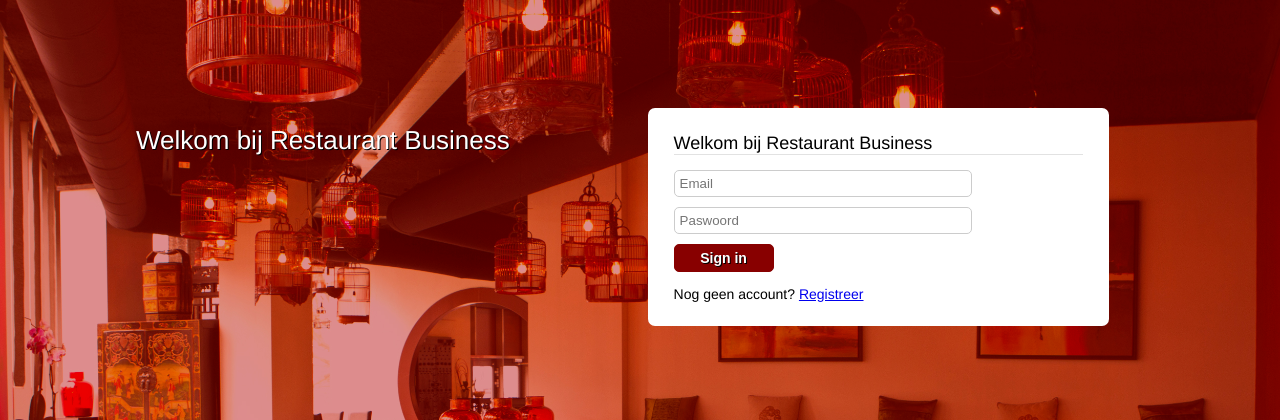
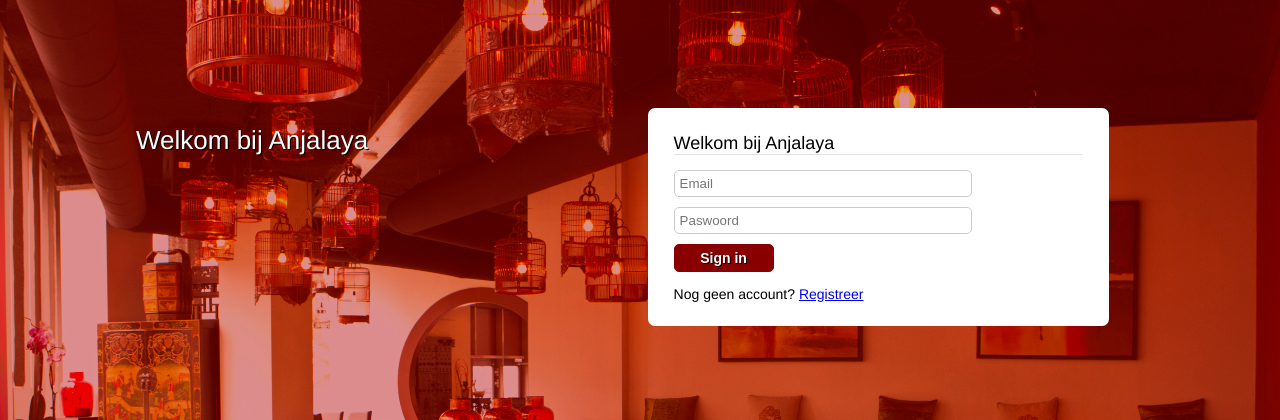
Before and after one commit to watchthemoon/PhpProject, a CodeIgniter app: page / in a window 1280 px wide. Shown: the top 420 px of the page. Run offline with CodeIgniter, Linux system fonts and the light colour scheme; data that the repository does not hold is empty.

Commit message:
Login page naam

```diff
--- a/application/views/login.php
+++ b/application/views/login.php
@@ -1,6 +1,6 @@
 <header>
 
-	<h1>Welkom bij Restaurant Business</h1>
+	<h1>Welkom bij Anjalaya</h1>
 
 </header>
 
@@ -8,7 +8,7 @@
 
 	<section id="login">
 
-		<h2>Welkom bij Restaurant Business</h2>
+		<h2>Welkom bij Anjalaya</h2>
 
 		<form action="" method="post">
 			<input type="text" name="email" placeholder="Email"/>
```
